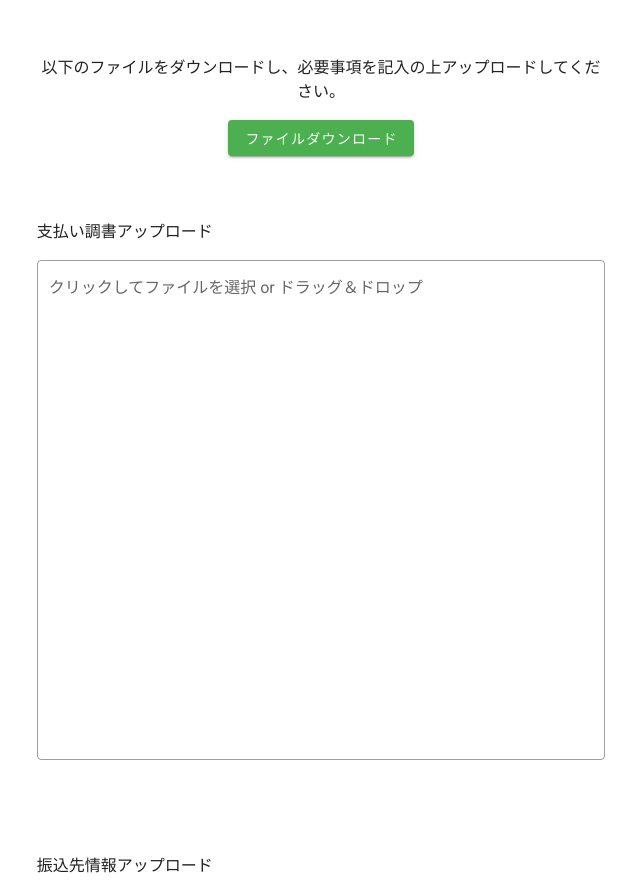
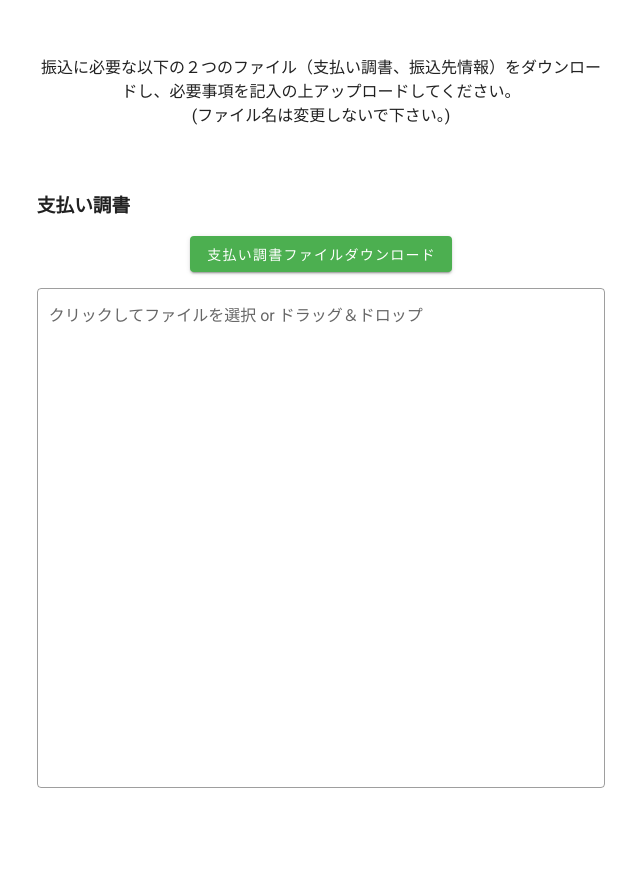
Before and after one commit to inoue0124/experiment-web, a Nuxt app in the folder front/: page /transfer/1 in a window 1280 px wide. Shown: the part 140-1023 px from the top of the page, without its empty margins (319-959 px from the left). Built offline with nearby package versions, Linux system fonts and the light colour scheme; no server answers; what vue2-editor would draw is missing.

Commit message:
振込先情報画面を修正

```diff
--- a/front/pages/transfer/_id.vue
+++ b/front/pages/transfer/_id.vue
@@ -5,10 +5,10 @@
 
       <h1 class="mb-16">振り込み情報</h1>
 
-      <p>以下のファイルをダウンロードし、必要事項を記入の上アップロードしてください。</p>
-      <v-btn color="success" @click="downloadExcel">ファイルダウンロード</v-btn>
+      <p>振込に必要な以下の２つのファイル（支払い調書、振込先情報）をダウンロードし、必要事項を記入の上アップロードしてください。<br>(ファイル名は変更しないで下さい。)</p>
 
-      <p class="mt-16" align="left">支払い調書アップロード</p>
+      <h3 class="mt-16" align="left">支払い調書</h3>
+      <v-btn class="my-4" color="success" @click="downloadTransferSig">支払い調書ファイルダウンロード</v-btn>
       <ClientFileUploader
         :file_key="`transfer/transfer-signature/exp${user.t_experiment_id}_user${user.id}.xlsx`"
         file_type="application/vnd.openxmlformats-officedocument.spreadsheetml.sheet"
@@ -16,7 +16,8 @@
       ></ClientFileUploader>
 
 
-      <p class="mt-16" align="left">振込先情報アップロード</p>
+      <h3 class="mt-16" align="left">振込先情報</h3>
+      <v-btn class="my-4" color="success" @click="downloadTransferInf">振込先情報ファイルダウンロード</v-btn>
       <ClientFileUploader
         :file_key="`transfer/transfer-information/exp${user.t_experiment_id}_user${user.id}.xlsx`"
         file_type="application/vnd.openxmlformats-officedocument.spreadsheetml.sheet"
@@ -66,13 +67,15 @@ export default {
   },
 
   methods: {
-    downloadExcel() {
+    downloadTransferSig() {
       AwsApi.downloadFile(true, 'transfer/transfer_signature.xlsx', 'transfer_signature.xlsx', 'xlsx').then((res)=>{
         let link = document.createElement('a')
         link.href = window.URL.createObjectURL(res)
         link.download = '支払い調書.xlsx'
         link.click()
       })
+    },
+    downloadTransferInf() {
       AwsApi.downloadFile(true, 'transfer/transfer_information.xlsx', 'transfer_information.xlsx', 'xlsx').then((res)=>{
         let link = document.createElement('a')
         link.href = window.URL.createObjectURL(res)
```
